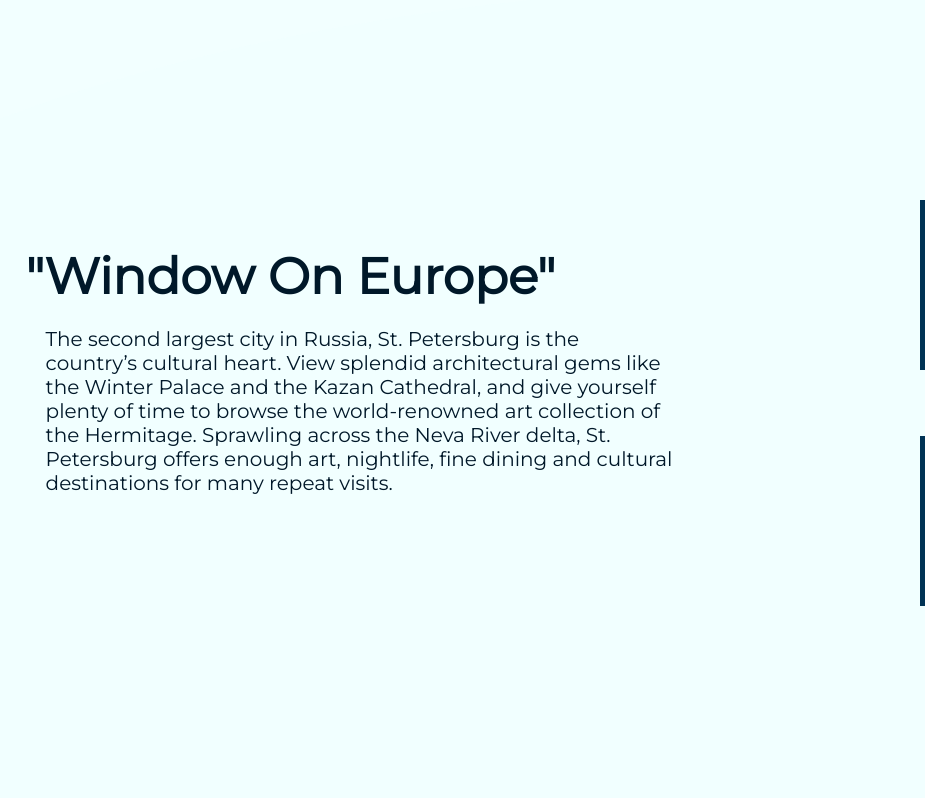
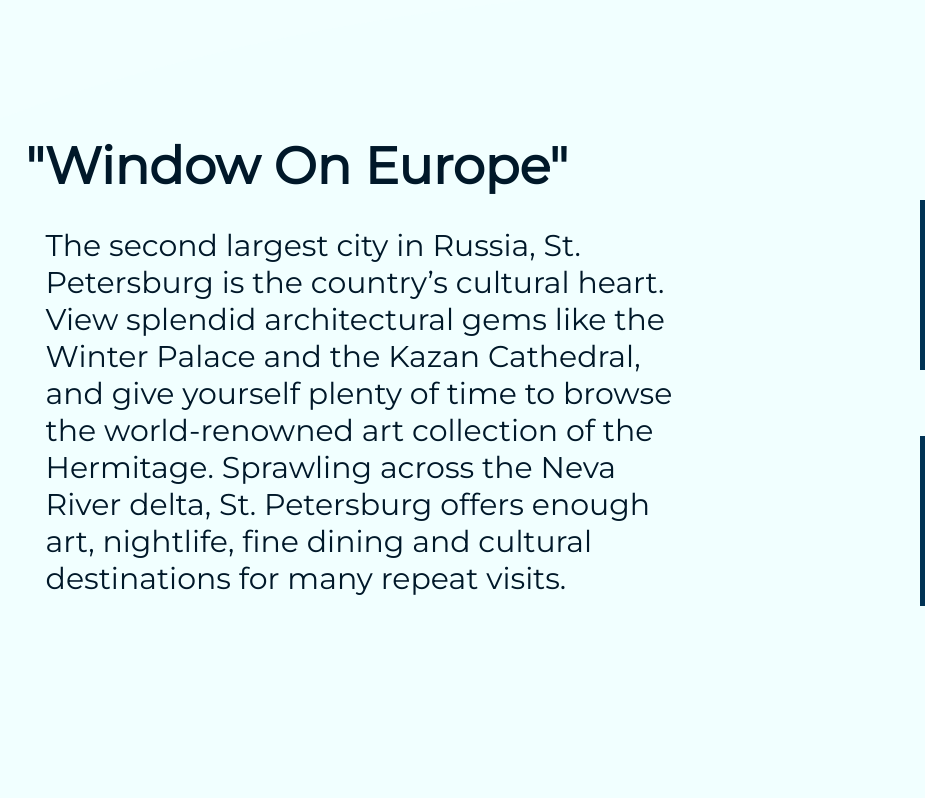
Before and after one commit to staten-island-tech/html-css-mastery-project-Op1a4tzd, a plain HTML site: page dist/index.html in a window 1280 px wide. Shown: the part 880-1678 px from the top of the page, 0-925 px from the left. Drawn offline with nearby package versions, Linux system fonts and the light colour scheme.

Commit message:
Done Done

```diff
--- a/dist/index.html
+++ b/dist/index.html
@@ -66,8 +66,9 @@
             <iframe class="ciee" src="https://www.youtube.com/embed/he4z-sweqU0"></iframe>
 
         <div class="cred">
-            <img src="media/Untitled-1.png" class="icon">
+            <div class="credtext">
             Made by Junshen Gao
+        </div>
         </div>
         </div>
     </div>
--- a/scss/style.scss
+++ b/scss/style.scss
@@ -94,7 +94,7 @@
 
   }
   @include desktop{
-    font-size: 5rem;
+    font-size: 4vw;
     font-weight: bold;
   }
 }
@@ -109,7 +109,7 @@
   }
   @include desktop{
     min-width: 80%;
-    font-size: 2rem;
+    font-size: 3rem;
     font-weight: normal;
   }
 }
@@ -166,15 +166,14 @@
 }
 .monst{
   font-family: 'Montserrat', sans-serif;
-  @include phone{
-    font-size: .37vh;
-  }
 
-  @include desktop{
-    font-size: .8vh;
-  }
+@include phone{
+    font-size: .3vh;
+}
 
-
+@include desktop{
+  font-size: .54vh
+}
 }
 .back3{
   display:flex;
@@ -277,17 +276,22 @@
 .ciee{
   border: white solid 5px;
 
+
+  @include phone{
+    height: 50vh;
+    width: 35vh;
+  }
+
   @include desktop{
-  width: 80vh;
-  height: 50vh;
-}
-  @include tablet{
+    width: 80vh;
     height: 50vh;
-    width: 60vh;
   }
+
+
+
 }
 .cred{
-  display:flex;
+ display:flex;
  position: absolute;
  bottom: 0;
   background-color: #302747a2;
@@ -300,10 +304,13 @@
   align-items: center;
   font-weight: bolder;
 }
-.icon{
-  height: 5vh;
-  width: 3vw;
-  margin-left: 2vh;
+.credtext{
+  @include phone{
+    margin-left: 72vw;
+  }
+@include desktop{
+margin-left: 85vw;
+}
 }
 @keyframes fadeInUp {
   from {
```
Also changed, not shown: dist/css/style.css, src/scss/style.min.css, 2 other files.
